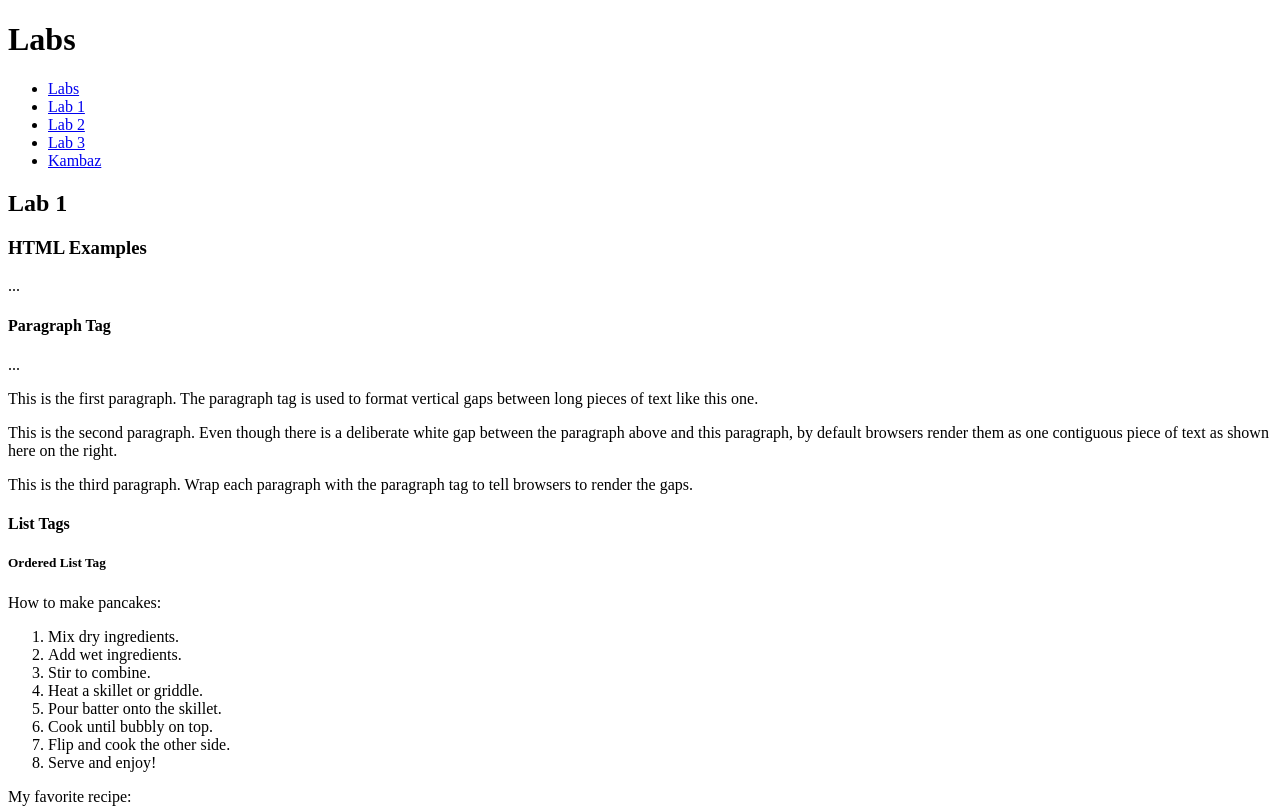
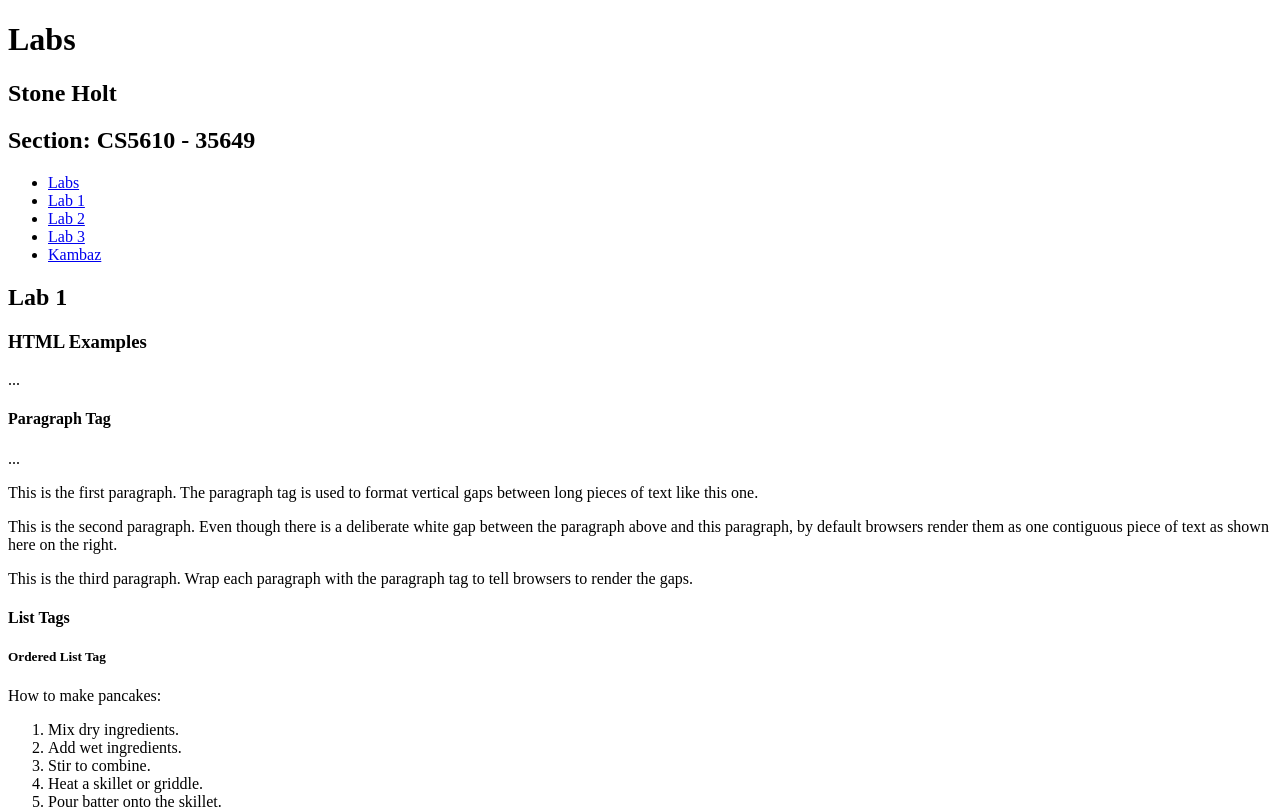
Before and after one commit to stoneholt/kambaz-react-web-app, a React (Vite) app: page /#/Labs/Lab1 in a window 1280 px wide. Shown: the top 809 px of the page. Built offline with nearby package versions, Linux system fonts and the light colour scheme.

Commit message:
added name

```diff
--- a/src/Labs/index.tsx
+++ b/src/Labs/index.tsx
@@ -7,6 +7,8 @@ export default function Labs() {
   return (
     <div>
       <h1>Labs</h1>
+      <h2>Stone Holt</h2>
+      <h2>Section: CS5610 - 35649</h2>
       <TOC />
       <Routes>
         <Route path="/" element={<Navigate to="Lab1" />} />
```
